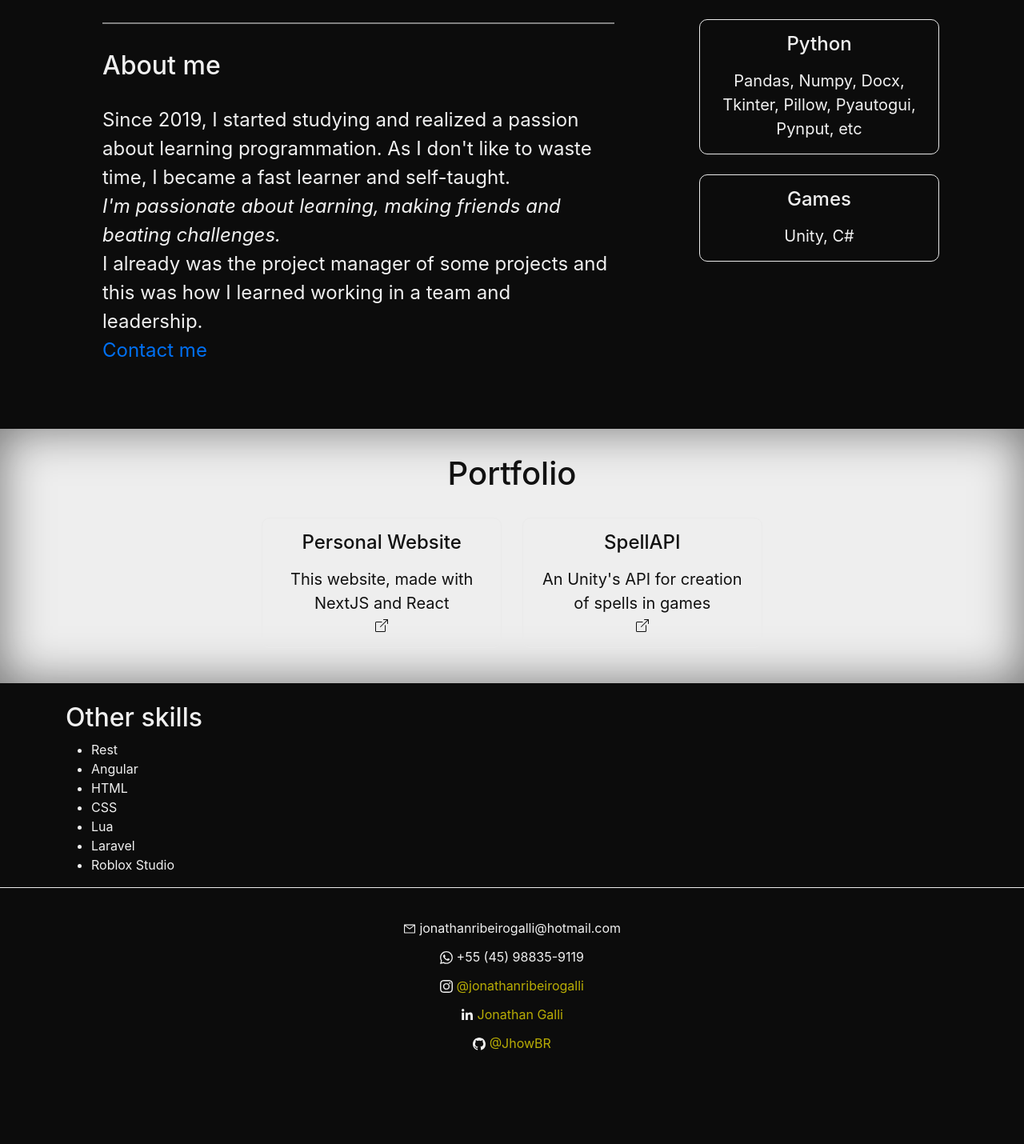
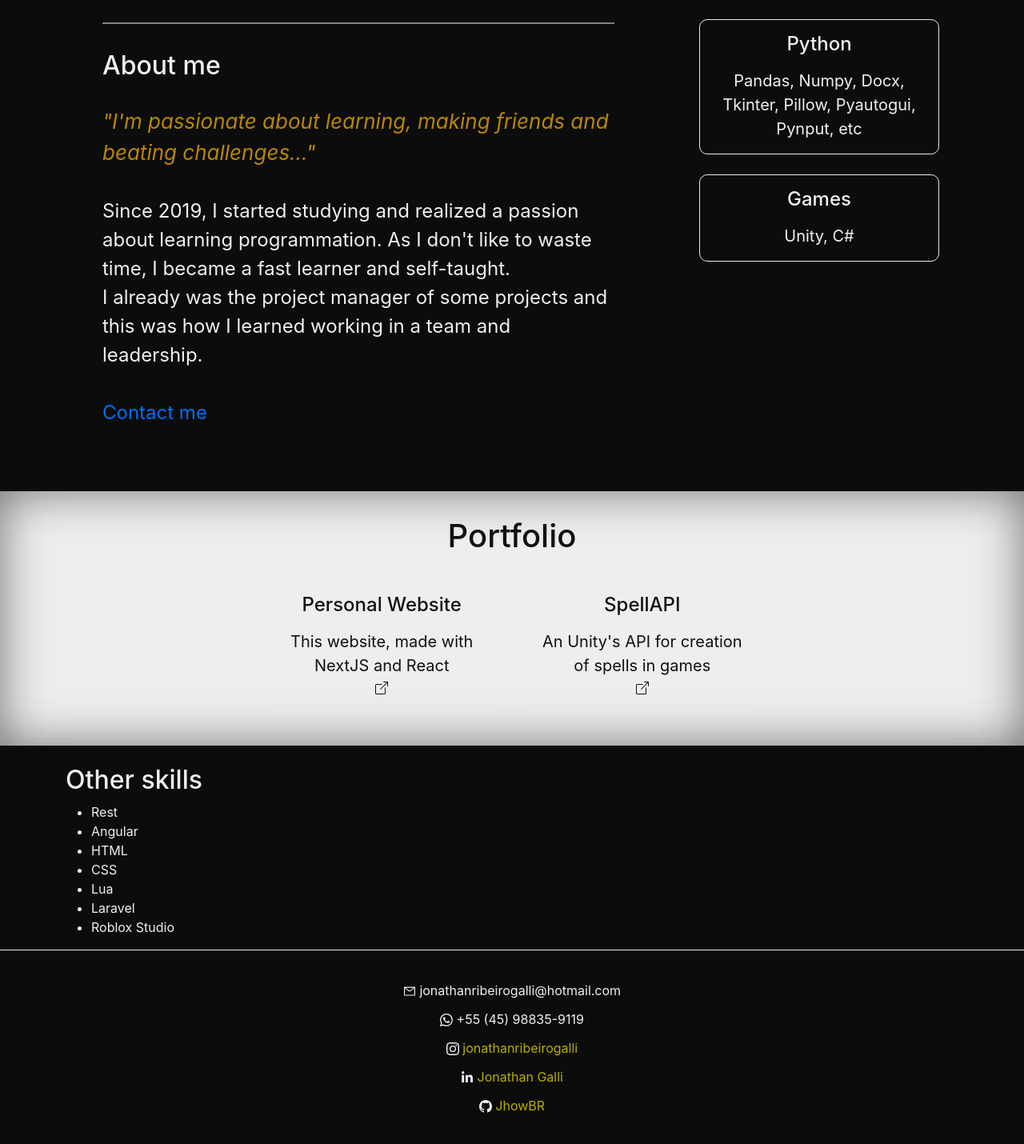
Before and after one commit to JhowBR/personal-website, a Next.js app: page / in a window 1280 px wide. Shown: the part 414-1844 px from the top of the page at 80% size. Before the commit the page ends 1768 px from the top, so only its background shows below. Built offline with nearby package versions, Linux system fonts and the light colour scheme.

Commit message:
Update index.tsx

```diff
--- a/pages/index.tsx
+++ b/pages/index.tsx
@@ -40,12 +40,18 @@ const Home: NextPage = () => {
 
             <h2>About me</h2>
             <p className={styles.description}>
+              <span style={{
+                fontStyle:"italic",
+                fontSize:'26px',
+                color:"darkgoldenrod",
+              }}>"I'm passionate about learning, making friends and beating challenges..."</span>
+              <br />
+              <br />
               Since 2019, I started studying and realized a passion about learning programmation. As I don't like to waste time,
               I became a fast learner and self-taught.
               <br />
-              <span style={{fontStyle:"italic"}}>I'm passionate about learning, making friends and beating challenges.</span>
+              I already was the project manager of some projects and this was how I learned working in a team and leadership.
               <br />
-              I already was the project manager of some projects and this was how I learned working in a team and leadership.
               <br />
               <Link href={'#footer'}><a>Contact me</a></Link>
             </p>
@@ -89,9 +95,9 @@ const Home: NextPage = () => {
       <footer className={styles.footer} id='footer'>
         <span><EMAIL_ICON /> jonathanribeirogalli@hotmail.com</span>
         <span><WHATSAPP_ICON /> +55 (45) 98835-9119</span>
-        <span><INSTAGRAM_ICON /> <Link href="https://instagram.com/jonathanribeirogalli"><a> @jonathanribeirogalli</a></Link></span>
-        <span><LINKEDIN_ICON /> <Link href="https://www.linkedin.com/in/jonathan-galli/"><a> Jonathan Galli</a></Link></span>
-        <span><GITHUB_ICON /> <Link href="https://github.com/JhowBR"><a> @JhowBR</a></Link></span>
+        <span><INSTAGRAM_ICON /> <Link href="https://instagram.com/jonathanribeirogalli"><a target='_blank'> jonathanribeirogalli</a></Link></span>
+        <span><LINKEDIN_ICON /> <Link href="https://www.linkedin.com/in/jonathan-galli/"><a target='_blank'> Jonathan Galli</a></Link></span>
+        <span><GITHUB_ICON /> <Link href="https://github.com/JhowBR"><a target='_blank'> JhowBR</a></Link></span>
       </footer>
     </div>
   )
```
